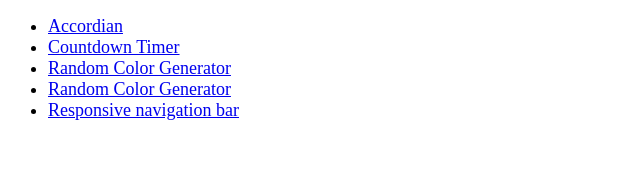
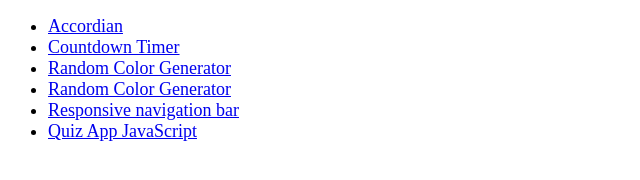
Before and after one commit to Satishkush4446/javascript-practise, a plain HTML site: page index.html in a window 1280 px wide. Shown: the whole page, without its empty margins (0-640 px from the left). Drawn offline with Linux system fonts and the light colour scheme.

Commit message:
Quiz App JavaScript working

```diff
--- a/index.html
+++ b/index.html
@@ -23,6 +23,7 @@
                 <li> <a href="./Random_Color_Generator/index.html">Random Color Generator</a></li>
                 <li> <a href="./Random_Color_Generator/index.html">Random Color Generator</a></li>
                 <li> <a href="./Responsive_navigation_bar/index.html">Responsive navigation bar</a></li>
+                <li> <a href="./Quiz App JavaScript/index.html">Quiz App JavaScript</a></li>
             </ul>
         </div>
     </div>
```
Also changed, not shown: Quiz App JavaScript/index.html (added), Quiz App JavaScript/style.css (added).
